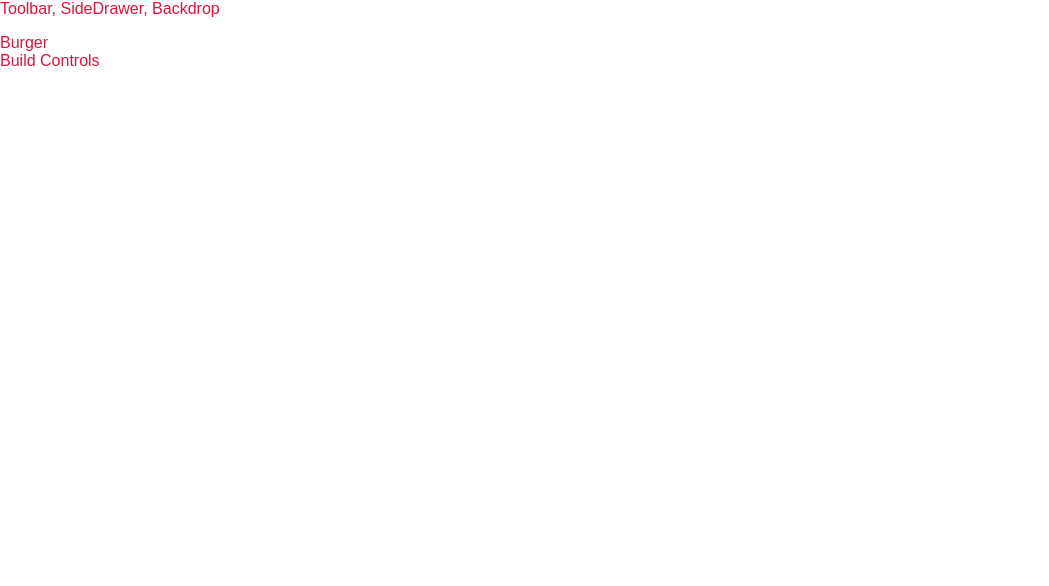
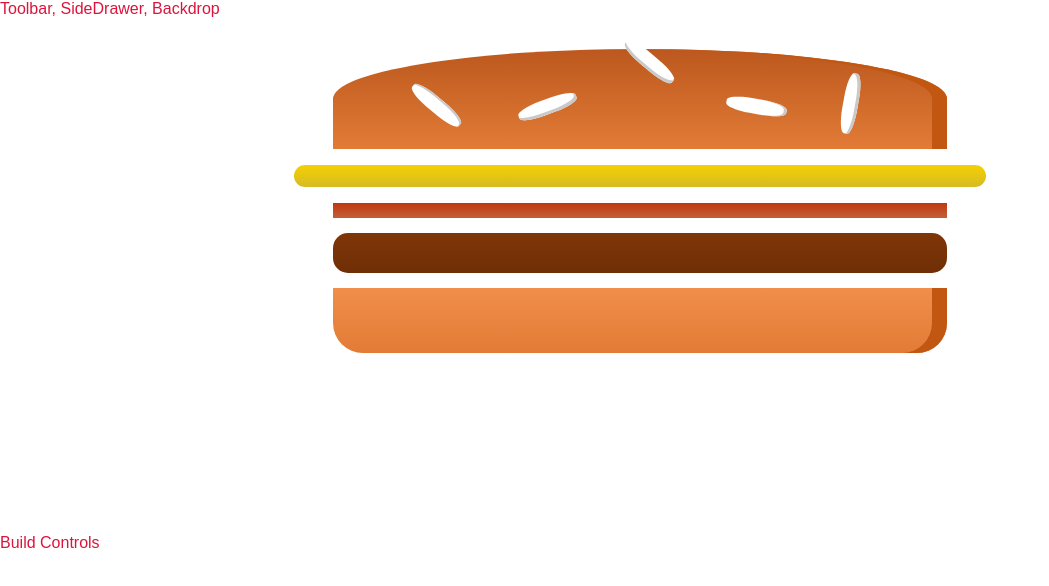
Before and after one commit to dccfmatos/Build-a-Burger, a React (Create React App) app: page / in a window 1280 px wide. Shown: the top 586 px of the page, without its empty margins (0-1049 px from the left). Built offline with nearby package versions, Linux system fonts and the light colour scheme.

Commit message:
Prop-type validation

```diff
--- a/package.json
+++ b/package.json
@@ -6,6 +6,7 @@
     "@testing-library/jest-dom": "^4.2.4",
     "@testing-library/react": "^9.5.0",
     "@testing-library/user-event": "^7.2.1",
+    "prop-types": "^15.7.2",
     "react": "^16.13.1",
     "react-dom": "^16.13.1",
     "react-scripts": "3.4.1"
--- a/src/components/Burger/Burger.js
+++ b/src/components/Burger/Burger.js
@@ -0,0 +1,17 @@
+import React from 'react';
+import style from './Burger.module.css';
+import BurgerIngredient from './BurgerIngredient/BurgerIngredient';
+
+const burger = (props) => {
+    return (
+        <div className= {style.Burger}>
+            <BurgerIngredient type="bread-top"/>
+            <BurgerIngredient type="cheese"/>
+            <BurgerIngredient type="bacon"/>
+            <BurgerIngredient type="meat"/>
+            <BurgerIngredient type="bread-bottom"/>
+        </div>
+    );
+};
+
+export default burger;
--- /dev/null
+++ b/src/components/Burger/Burger.module.css
@@ -0,0 +1,30 @@
+.Burger {
+    width: 60%;
+    margin: auto;
+    height: 500px;
+    overflow: scroll;
+    text-align: center;
+    font-weight: bold;
+    font-size: 1.2rem;
+}
+
+@media (min-width: 1000px) and (min-heigh: 700px) {
+    .Burger {
+        width: 700px;
+        height: 600px;
+    }
+}
+
+@media (min-width: 500px) and (min-heigh: 401px) {
+    .Burger {
+        width: 450px;
+        height: 400px;
+    }
+}
+
+@media (min-width: 500px) and (min-heigh: 400px) {
+    .Burger {
+        width: 350px;
+        height: 300px;
+    }
+}
--- a/src/components/Burger/BurgerIngredient/BurgerIngredient.js
+++ b/src/components/Burger/BurgerIngredient/BurgerIngredient.js
@@ -1,9 +1,12 @@
-import React from 'react';
+import React, { Component } from 'react';
 import style from './BurgerIngredient.module.css';
+import PropTypes from 'prop-types';
 
-const burgerIngredient = (props) => {
+class BurgerIngredient extends Component {
+    render () {
     let ingredient = null;
-    switch(props.type) {
+
+    switch(this.props.type) {
         case ('bread-bottom'):
             ingredient = <div className = {style.BreadBottom}></div>;
             break;
@@ -32,10 +35,15 @@
             ingredient = null;
     }
 
+    return ingredient;
+    }
+}
 
-
-
-
+BurgerIngredient.propTypes = {
+    type: PropTypes.string.isRequired,
+    //should be a String and is required, if we use the ingredient component
+    //without passing a type, it should return an error
+    //type is the ingredient
 };
 
-export default burgerIngredient;
+export default BurgerIngredient;
--- a/src/containers/BurgerBuilder/BurgerBuilder.js
+++ b/src/containers/BurgerBuilder/BurgerBuilder.js
@@ -1,11 +1,12 @@
 import React, { Component } from 'react';
 import Aux from '../../hoc/Auxiliary';
+import Burger from '../../components/Burger/Burger';
 
 class BurgerBuilder extends Component {
     render () {
         return (
             <Aux>
-                <div>Burger</div>
+                <Burger/>
                 <div>Build Controls</div>
             </Aux>
         );
```
